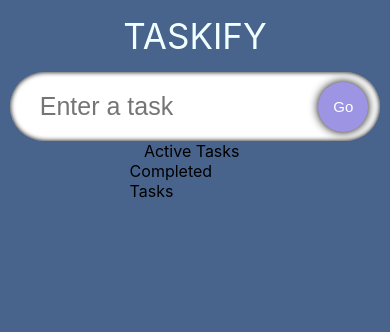
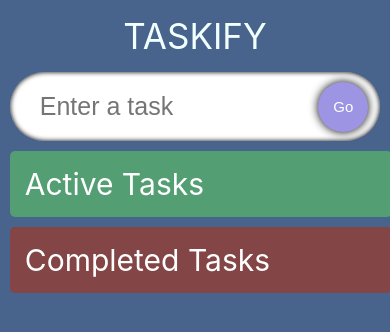
Before and after one commit to bnhdez/Taskify, a React (Create React App) app: page / in a window 390 px wide. Shown: the top 332 px of the page. Built offline with nearby package versions, Linux system fonts and the light colour scheme; the HTML template or start-up script is replaced by a standard one.

Commit message:
estilos Grids UI

```diff
--- a/src/Components/styles.css
+++ b/src/Components/styles.css
@@ -1,6 +1,6 @@
 .input {
     display: flex;
-    width: 90%;
+    width: 95%;
     position: relative;
     align-items: center;
 }
@@ -45,20 +45,41 @@
     box-shadow: 0 0 5px black;
 }
 
+.container {
+    display: flex;
+    width: 95%;
+    margin-top: 10px;
+    justify-content: space-between;
+    align-items: flex-start;
+}
+
 .todos {
     display: flex;
-    justify-content: space-evenly;
-    width: 90%;
-    flex-wrap: wrap;
+    width: 47.5%;
+    flex-direction: column;
+    padding: 15px;
+    border-radius: 5px;
+    background-color: rgb(84, 158, 115);
+}
+
+.todos__heading {
+    font-size: 30px;
+    color: white;
+
 }
 
 .todos__single {
     display: flex;
-    width: 29.5%;
     border-radius: 5px;
     padding: 20px;
     margin-top: 15px;
     background-color: rgb(255, 243, 219);
+    transition: 0.2s;
+}
+
+.todos__single:hover {
+    box-shadow: 0 0 5px black;
+    transform: scale(1.03);
 }
 
 .todos__single--text {
@@ -78,9 +99,9 @@
     cursor: pointer;
 }
 
-@media (max-width: 1200px) {
-    .todos__single {
-        width: 40%;
+@media (max-width: 1100px) {
+    .todos {
+        width: 45%;
     }
 }
 
@@ -91,9 +112,15 @@
 
     .todos {
         width: 95%;
+        margin-bottom: 10px;
     }
 
-    .todos__single {
-        width: 100%;
+    .container {
+        width: 95%;
+        flex-direction: column;
     }
 }
+
+.remove {
+    background-color: rgb(131, 69, 69);
+}
```
